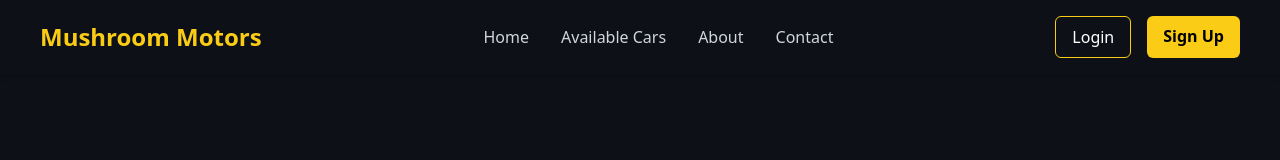
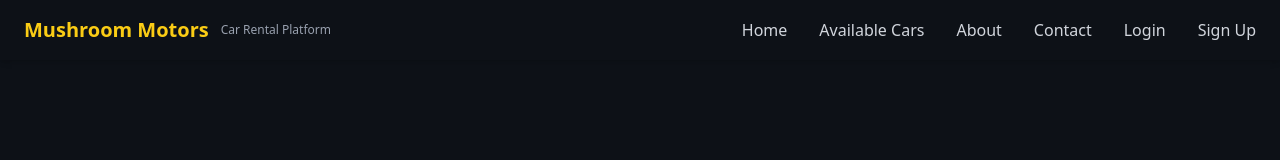
Before and after one commit to festus-sulumeti/mushroom-motors-rental-frontend, a React (Vite) app: page / in a window 1280 px wide. Shown: the top 160 px of the page. Built offline with nearby package versions, Linux system fonts and the light colour scheme.

Commit message:
update: created the media responsiveness

```diff
--- a/src/components/Pages/Navbar.jsx
+++ b/src/components/Pages/Navbar.jsx
@@ -1,26 +1,45 @@
-import React from 'react';
+import React, { useState } from 'react';
 import { Link } from 'react-router-dom';
+import { FiMenu } from 'react-icons/fi'; // Hamburger icon
 
 const Navbar = () => {
+  const [isOpen, setIsOpen] = useState(false);
+
   return (
-    <nav className="w-full bg-[#0D1117] text-white px-10 py-4 flex items-center justify-between shadow-md">
-      <div className="text-2xl font-bold text-[#FACC15]">
-        Mushroom Motors
+    <nav className="w-full bg-[#0D1117] text-white px-6 py-4 shadow-md flex items-center justify-between">
+      <div className="flex items-center space-x-3">
+        <h1 className="text-xl font-bold text-[#FACC15]">Mushroom Motors</h1>
+        <span className="text-xs text-gray-400 hidden md:block">Car Rental Platform</span>
       </div>
+
+      {/* Desktop Menu */}
       <div className="hidden md:flex space-x-8 text-gray-300 font-medium">
         <Link to="/" className="hover:text-[#FACC15]">Home</Link>
         <Link to="/cars" className="hover:text-[#FACC15]">Available Cars</Link>
         <Link to="/about" className="hover:text-[#FACC15]">About</Link>
         <Link to="/contact" className="hover:text-[#FACC15]">Contact</Link>
+        <Link to="/login" className="hover:text-[#FACC15]">Login</Link>
+        <Link to="/signup" className="hover:text-[#FACC15]">Sign Up</Link>
       </div>
-      <div className="space-x-4 hidden md:flex">
-        <Link to="/login" className="px-4 py-2 border border-[#FACC15] rounded-md hover:bg-[#FACC15] hover:text-black">
-          Login
-        </Link>
-        <Link to="/signup" className="px-4 py-2 bg-[#FACC15] rounded-md text-black font-semibold hover:bg-yellow-300">
-          Sign Up
-        </Link>
+
+      {/* Mobile Hamburger */}
+      <div className="md:hidden">
+        <button onClick={() => setIsOpen(!isOpen)}>
+          <FiMenu className="text-2xl text-gray-300" />
+        </button>
       </div>
+
+      {/* Mobile Dropdown Menu */}
+      {isOpen && (
+        <div className="absolute top-16 left-0 w-full bg-[#0D1117] py-4 px-6 flex flex-col space-y-4 md:hidden text-gray-300 font-medium shadow-lg z-50">
+          <Link to="/" className="hover:text-[#FACC15]" onClick={() => setIsOpen(false)}>Home</Link>
+          <Link to="/cars" className="hover:text-[#FACC15]" onClick={() => setIsOpen(false)}>Available Cars</Link>
+          <Link to="/about" className="hover:text-[#FACC15]" onClick={() => setIsOpen(false)}>About</Link>
+          <Link to="/contact" className="hover:text-[#FACC15]" onClick={() => setIsOpen(false)}>Contact</Link>
+          <Link to="/login" className="hover:text-[#FACC15]" onClick={() => setIsOpen(false)}>Login</Link>
+          <Link to="/signup" className="hover:text-[#FACC15]" onClick={() => setIsOpen(false)}>Sign Up</Link>
+        </div>
+      )}
     </nav>
   );
 };
```
